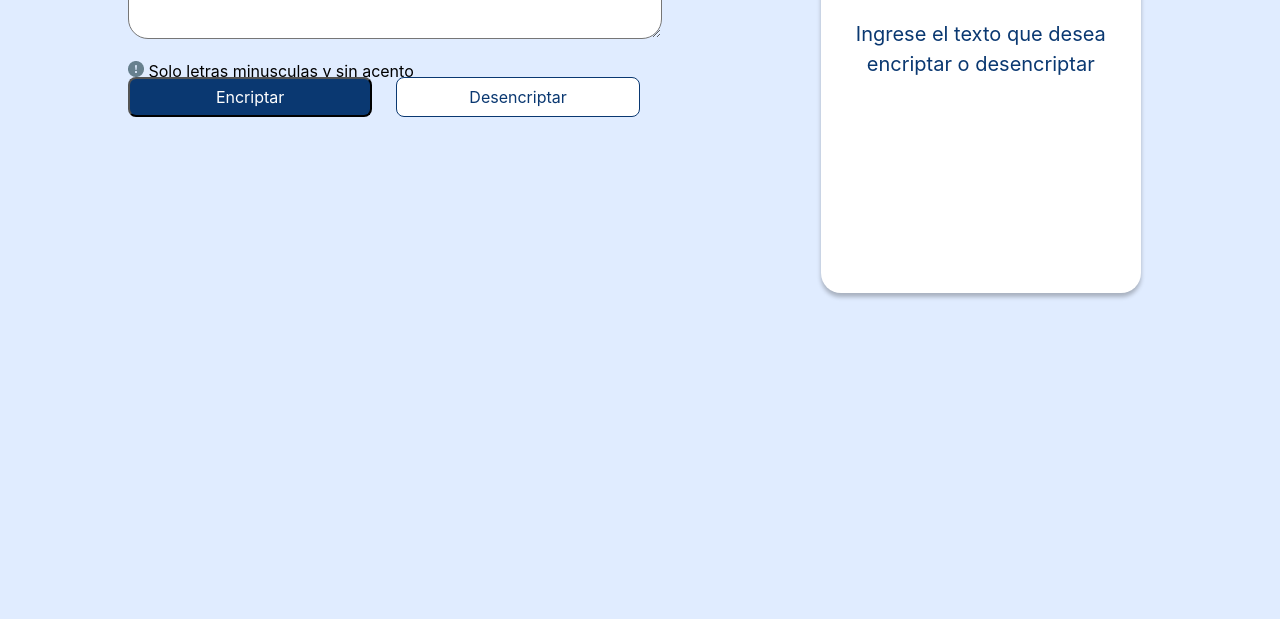
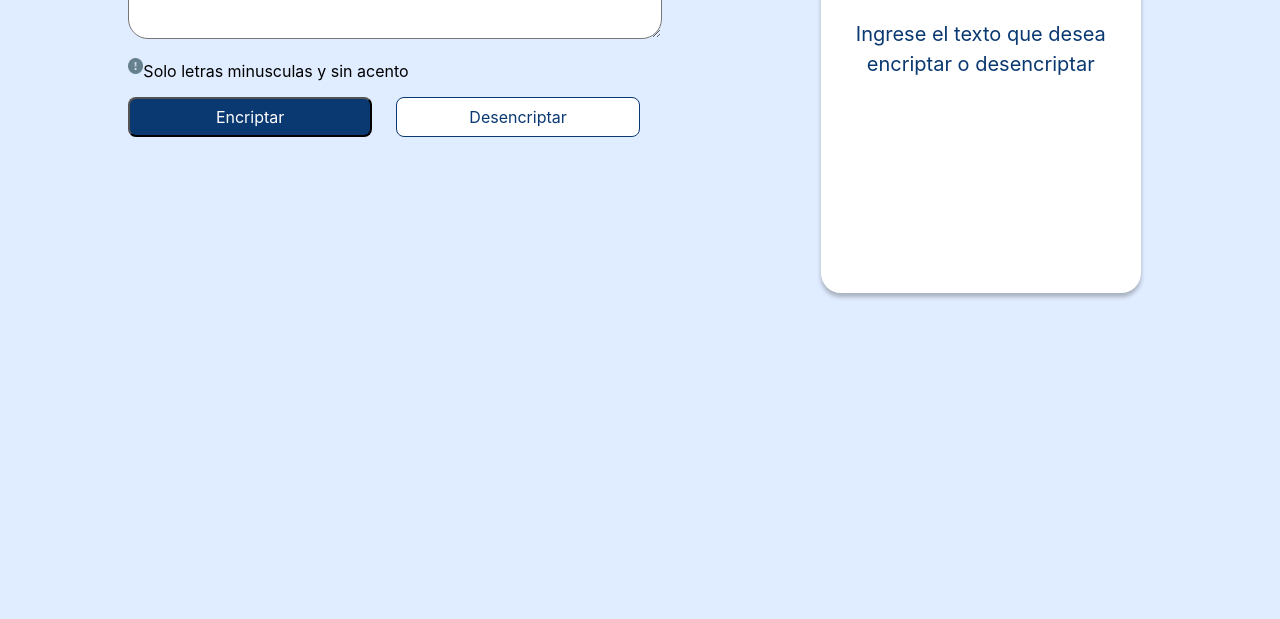
Before and after one commit to AdMu2838/encriptador-de-textos, a plain HTML site: page index.html in a window 1280 px wide. Shown: the part 491-1110 px from the top of the page. Drawn offline with Linux system fonts and the light colour scheme.

Commit message:
Agrega advertencia y ajusta posición de encabezado

```diff
--- a/index.html
+++ b/index.html
@@ -14,7 +14,11 @@
     <div class="container">
         <section class="derecha">
             <textarea name="" id="texto" cols="50" rows="10" placeholder="Ingrese el texto aqui"></textarea><br>
-            <p><img src="./img/bi_exclamation-circle-fill.png" alt="">  Solo letras minusculas y sin acento</p>
+            <div class="advertencia">
+                <img src="./img/bi_exclamation-circle-fill.png" alt="">
+                <p>Solo letras minusculas y sin acento</p>
+            </div>
+
             <div class="buttons">
 
                 <button class="encriptar" onclick="encriptar()">Encriptar</button>
--- a/styles.css
+++ b/styles.css
@@ -35,6 +35,7 @@ header {
     position: absolute;
     width: 100%; /* Modificar el ancho para que ocupe todo el ancho del contenedor */
     bottom: -40px;
+    top: 105%;
 }
 button{
     width: 280px;
@@ -102,6 +103,16 @@ button{
 .derecha p img{
     width: 16px;
     height: 16px;
+
+}
+.advertencia{
+    display: flex;
+    flex-direction: row;
+}
+.advertencia img{
+    width: 3%;
+    height: 3%;
+    margin-top: 3%;
 
 }
 .container{
@@ -175,6 +186,7 @@ button{
         right: 0;
         width: 82%;
         padding-bottom: 100px;
+        top: 50px;
     }
 
 
```
